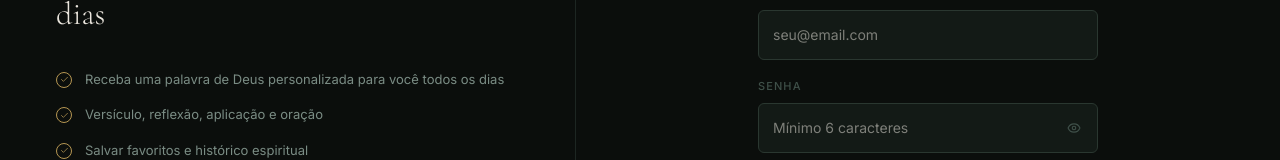
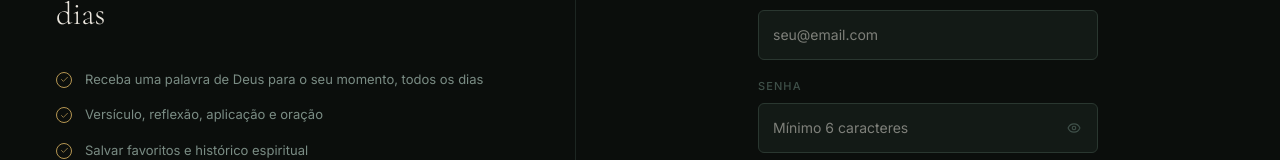
Before and after one commit to Escolartecom/semente.app, a Next.js app: page /cadastro in a window 1280 px wide. Shown: the part 341-501 px from the top of the page. Built offline with nearby package versions, Linux system fonts and the light colour scheme; no server answers.

Commit message:
Remove 'personalizada' de todo o projeto, alinha copy
Co-Authored-By: Claude Sonnet 4.6 <noreply@anthropic.com>

```diff
--- a/src/app/cadastro/page.tsx
+++ b/src/app/cadastro/page.tsx
@@ -8,7 +8,7 @@ import { Eye, EyeOff, Loader2, Check } from "lucide-react"
 import { Logo } from "@/components/logo"
 
 const perks = [
-  "Receba uma palavra de Deus personalizada para você todos os dias",
+  "Receba uma palavra de Deus para o seu momento, todos os dias",
   "Versículo, reflexão, aplicação e oração",
   "Salvar favoritos e histórico espiritual",
   "Comece gratuitamente agora",
--- a/src/app/checkout/page.tsx
+++ b/src/app/checkout/page.tsx
@@ -84,7 +84,7 @@ function CheckoutInner() {
 
             <div style={{ display: "flex", flexDirection: "column", gap: 8 }}>
               {[
-                "Palavra personalizada todo dia",
+                "Uma palavra de Deus para o seu momento, todos os dias",
                 "Versículo, reflexão e oração",
                 "Progresso Fase Semente → Raízes → Fruto",
                 "Cancele quando quiser",
```
